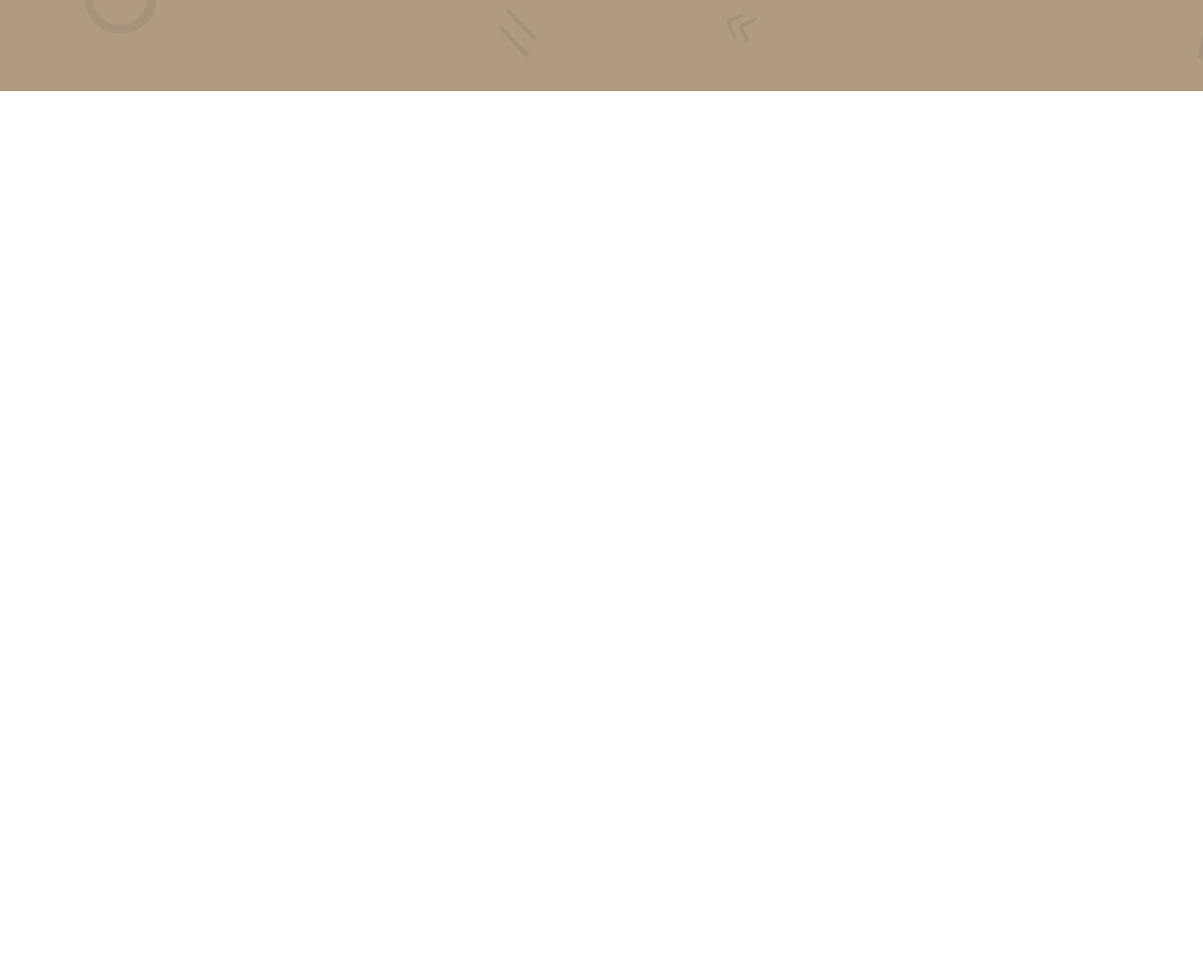
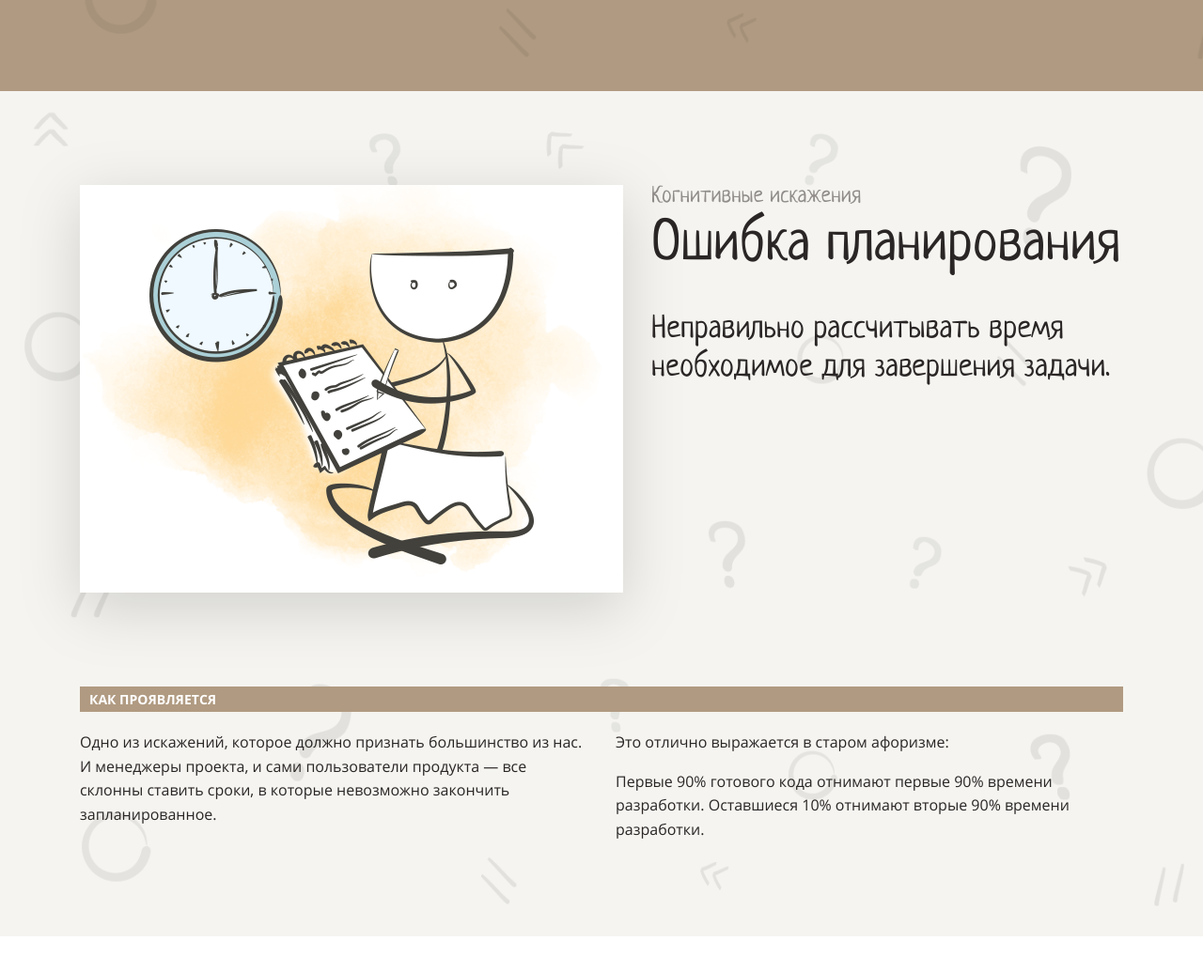
Before and after one commit to aldangold/layout-designer-project-lvl1, a website: page src/index.html in a window 1280 px wide. Shown: the part 6233-7268 px from the top of the page at 94% size. Before the commit the page ends 6530 px from the top, so only its background shows below. Drawn offline with Linux system fonts and the light colour scheme.

Commit message:
step10: adding errors-in-planning-section

```diff
--- a/src/index.html
+++ b/src/index.html
@@ -162,6 +162,31 @@
           </div>
         </div>
       </section>
+      <section class="errors-in-planning bg-image" id="errors-in-planning">
+        <div class="container">
+          <div class="row">
+            <div class="col pr-15">
+              <img class="shadow" src="./assets/images/5.png" alt="Тота рядом с часами пишет в блокноте"/>
+            </div>
+            <div class="col pl-15">
+              <span class="before-header-section dark-semiopacity">Когнитивные искажения</span>
+              <h2 class="dark">Ошибка планирования</h2>
+              <p class="cm-description dark">Неправильно рассчитывать время необходимое для завершения задачи.</p>
+            </div>
+          </div>
+          <h3 class="mt-100 mb-20 how-appear-header before-header-section-brown">Как проявляется</h3>
+          <div class="row">
+            <div class="col pr-15 dark">
+              Одно из искажений, которое должно признать большинство из нас. И менеджеры проекта, и сами пользователи продукта — все склонны ставить сроки, в которые невозможно закончить запланированное.
+            </div>
+            <div class="col pl-15 dark">
+              Это отлично выражается в старом афоризме:<br>
+              <p> </p>
+              Первые 90% готового кода отнимают первые 90% времени разработки. Оставшиеся 10% отнимают вторые 90% времени разработки.
+            </div>
+          </div>
+        </div>
+        </section>
 
 
     </main>
```
Also changed, not shown: src/assets/images/5.png (added).
